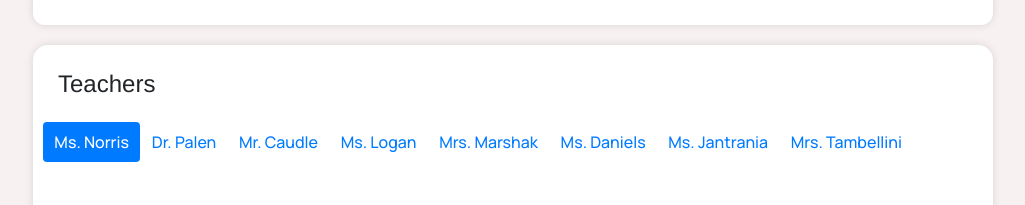
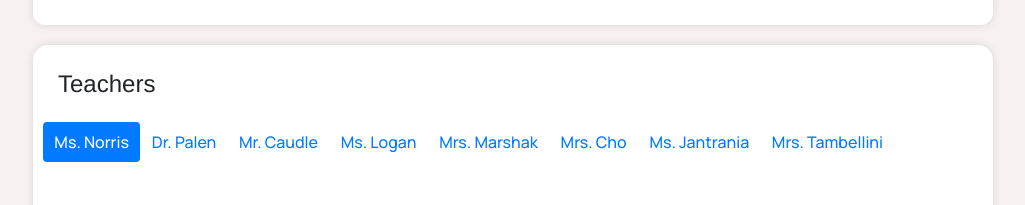
Before and after one commit to citdrhs/drhscit, a plain HTML site: page about2.html in a window 1280 px wide. Shown: the part 1365-1570 px from the top of the page, without its empty margins (127-1152 px from the left). Drawn offline with nearby package versions, Linux system fonts and the light colour scheme; a web font is replaced by a local one.

Commit message:
Update about2.html

```diff
--- a/about2.html
+++ b/about2.html
@@ -156,7 +156,7 @@
                 <a class="nav-link" id="pills-marshak-tab" data-toggle="pill" href="#marshak" role="tab" aria-controls="pills-marshak" aria-selected="false">Mrs. Marshak</a>
             </li>
             <li class="nav-item">
-                <a class="nav-link" id="pills-aaniels-tab" data-toggle="pill" href="#daniels" role="tab" aria-controls="pills-daniels" aria-selected="false">Ms. Daniels</a>
+                <a class="nav-link" id="pills-aaniels-tab" data-toggle="pill" href="#daniels" role="tab" aria-controls="pills-daniels" aria-selected="false">Mrs. Cho</a>
             </li>
             <li class="nav-item">
                 <a class="nav-link" id="pills-jantrania-tab" data-toggle="pill" href="#jantrania" role="tab" aria-controls="pills-jantrania" aria-selected="false">Ms. Jantrania</a>
```
